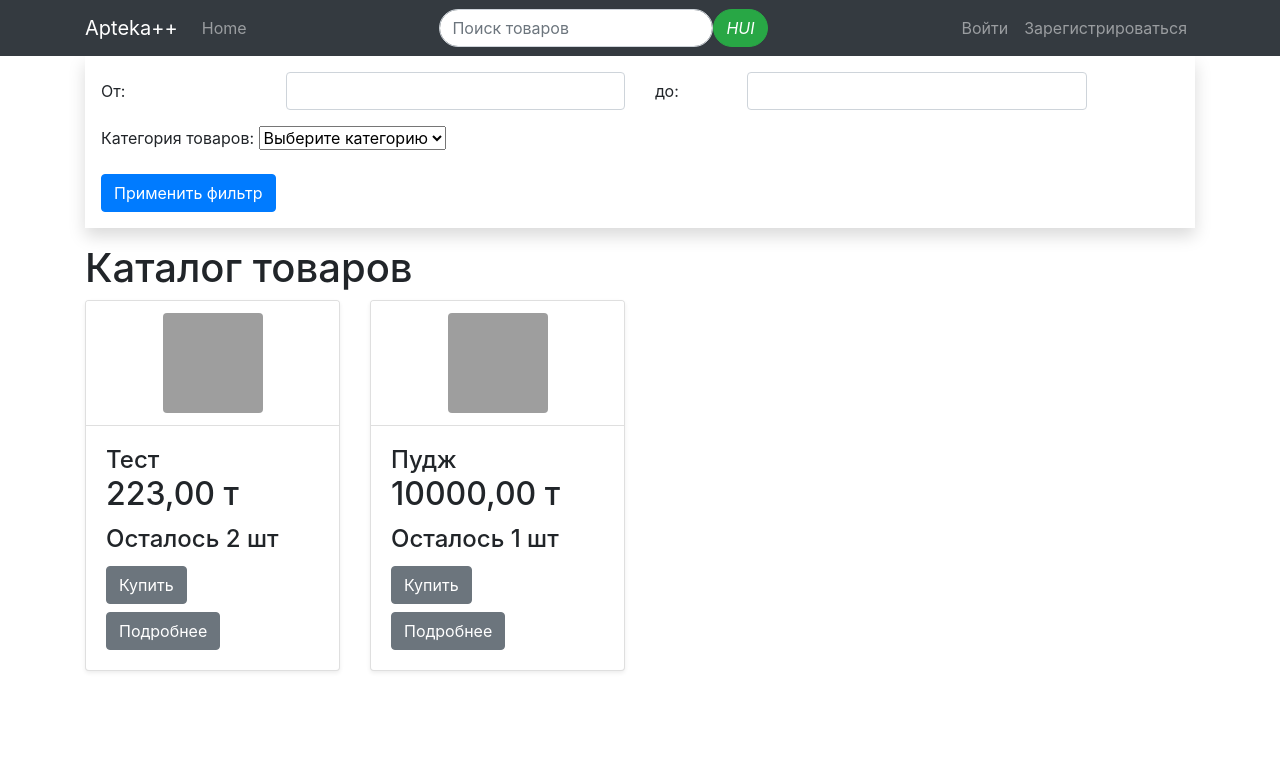
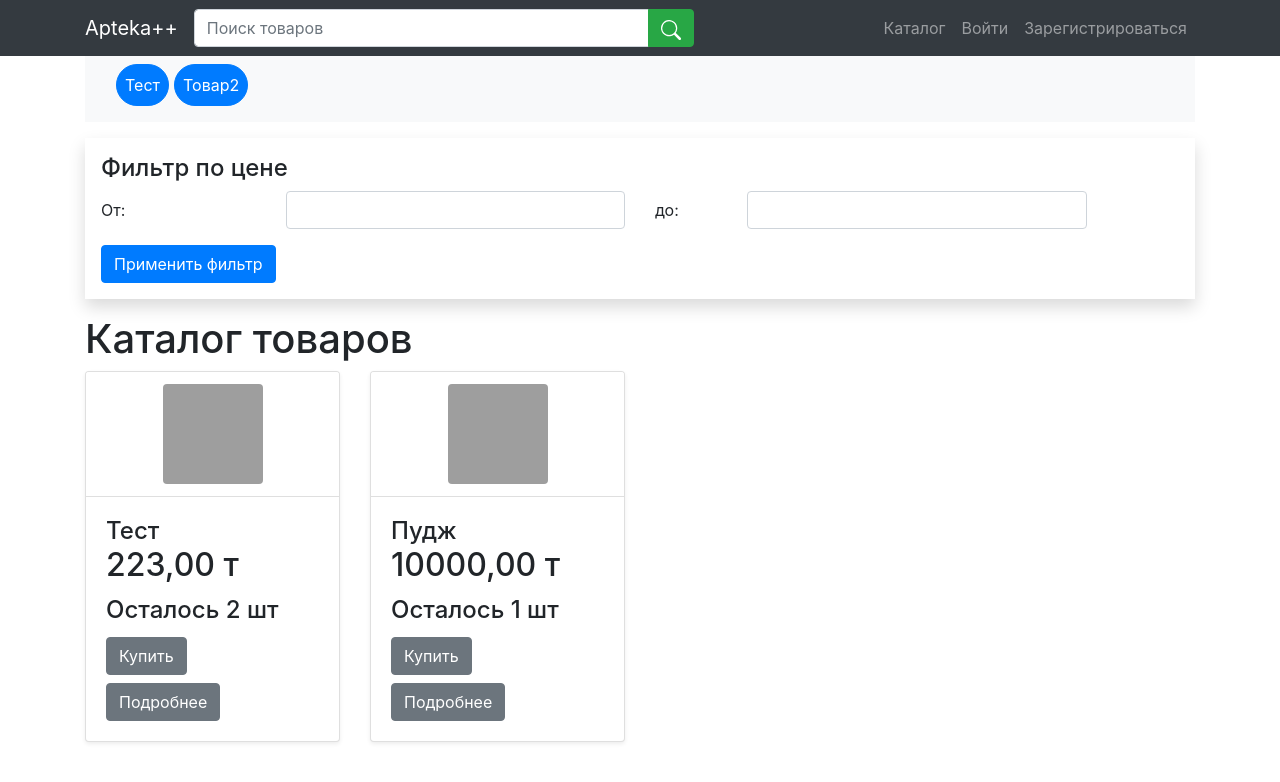
Before and after one commit to Bandores/diplomdJango, a Django app: page /product/ in a window 1280 px wide. Shown: the top 782 px of the page. Run offline with Django 5.2, Linux system fonts and the light colour scheme; data comes from the database, SQL or seed files in the repository; some libraries are stand-ins or nearby versions; grey boxes are pictures that could not be loaded.

Commit message:
поиск иконка
1

```diff
--- a/myshop/templates/store/base.html
+++ b/myshop/templates/store/base.html
@@ -1,4 +1,3 @@
-{% load bootstrap4 %}
 <!DOCTYPE html>
 <html lang="en">
 <head>
@@ -17,13 +16,31 @@
         <a class="navbar-brand" href="{% url 'store:index' %}">
             Apteka++
         </a>
+
+        <!-- Расширенная форма поиска с максимальной длиной -->
+        <form class="form-inline my-1 my-lg-0 w-100"> <!-- Занимает максимальную доступную длину -->
+            <div class="input-group w-100"> <!-- Занимает максимальную доступную длину -->
+                <input class="form-control flex-grow-1" type="text" name="q" placeholder="Поиск товаров" aria-label="Search">
+                <div class="input-group-append">
+                    <button class="btn btn-success " type="submit">
+                        <svg xmlns="http://www.w3.org/2000/svg" width="20" height="20" fill="currentColor" class="bi bi-search" viewBox="0 0 16 16">
+                            <path d="M11.742 10.344a6.5 6.5 0 1 0-1.397 1.398h-.001q.044.06.098.115l3.85 3.85a1 1 0 0 0 1.415-1.414l-3.85-3.85a1 1 0 0 0-.115-.1zM12 6.5a5.5 5.5 0 1 1-11 0 5.5 5.5 0 0 1 11 0"/>
+                          </svg>
+                    </button>
+                </div>
+            </div>
+        </form>
+
+        <!-- Кнопка для разворачивания меню -->
         <button class="navbar-toggler" type="button" data-toggle="collapse" data-target="#navbarNav" aria-controls="navbarNav" aria-expanded="false" aria-label="Toggle navigation">
             <span class="navbar-toggler-icon"></span>
         </button>
-        <div class="collapse navbar-collapse" id="navbarNav">
-            <ul class="navbar-nav mr-auto">
+
+        <!-- Меню навигации с ограниченной шириной, чтобы не занимало слишком много места -->
+        <div class="collapse navbar-collapse w-100" id="navbarNav" style="max-width: 80%;"> <!-- Максимальная ширина 70% -->
+            <ul class="navbar-nav ml-auto">
                 <li class="nav-item">
-                    <a class="nav-link" href="{% url 'store:product_list' %}">Home</a>
+                    <a class="nav-link" href="{% url 'store:product_list' %}">Каталог</a>
                 </li>
 
                 {% if user.is_authenticated %}
@@ -44,24 +61,11 @@
                 {% else %}
                     <span class="cart-count">{{ cart_count }}</span>
                 {% endif %}
-            </ul>
 
-            <form class="form-inline my-1 my-lg-0 mx-auto">
-                <div class="input-group">
-                    <div class="input-group-append">
-                        <input class="form-control rounded-pill width-10 " type="text" name="q" placeholder="Поиск товаров" aria-label="Search">
-                        <button class="btn btn-success rounded-pill" type="submit">
-                            <i class="bi bi-search">HUI</i>
-                        </button>
-                    </div>
-                </div>
-            </form>
-            <ul class="navbar-nav ml-auto">
                 {% if user.is_authenticated %}
                     <li class="nav-item">
-                        <a class="nav-link"href="{% url 'logout' %}">Выйти</a>
+                        <a class="nav-link" href="{% url 'logout' %}">Выйти</a>
                     </li>
-
                 {% else %}
                     <li class="nav-item">
                         <a class="nav-link" href="{% url 'login' %}">Войти</a>
@@ -75,12 +79,9 @@
     </div>
 </nav>
 
-
 <div class="container-fluid">
     <div class="row">
-
         {% block content %}{% endblock %}
-
     </div>
 </div>
 
--- a/myshop/templates/store/product_list.html
+++ b/myshop/templates/store/product_list.html
@@ -59,9 +59,27 @@
 {% block content %}
     <main class="container">
         {{ block.super }}
+        <div class="mb-3">
+            <nav class="navbar navbar-expand-lg navbar-light bg-light rounded-3">
+                <div class="container-fluid">
+
+                    <div class="collapse navbar-collapse" id="navbarNav">
+                        <ul class="navbar-nav" style="gap: 5px;">
+                            {% for category in category %}
+                            <li class="nav-item mb-2 " >
+                                <a class="nav-link btn btn-primary  rounded-pill text-white" href="{% url 'store:product_list' %}?category={{ category.id }}">{{ category.name }}</a>
+                            </li>
+                            {% endfor %}
+                        </ul>
+                    </div>
+                </div>
+            </nav>
+        </div>
         <div class="container  p-3 shadow">
             <form method="GET" action="{% url 'store:product_list' %}" id="filter-form">
+                <h4>Фильтр по цене</h4>
                 <div class="mb-3 row">
+
                     <label for="min-price" class="col-sm-2 col-form-label">От:</label>
                     <div class="col-sm-4">
                         <input type="number" id="min-price" name="min_price" class="form-control">
@@ -72,15 +90,7 @@
                     </div>
                 </div>
 
-                <div class="mb-3">
-                    <label for="category-dropdown" class="form-label">Категория товаров:</label>
-                    <select class="form-select" id="category-dropdown" name="category">
-                        <option value="" selected>Выберите категорию</option>
-                        {% for category in category %}
-                            <option value="{{ category.id }}">{{ category.name }}</option>
-                        {% endfor %}
-                    </select>
-                </div>
+
 
                 <button type="submit" class="btn btn-primary">Применить фильтр</button>
             </form>
```
Lines whose indentation alone changed are shown as unchanged.
